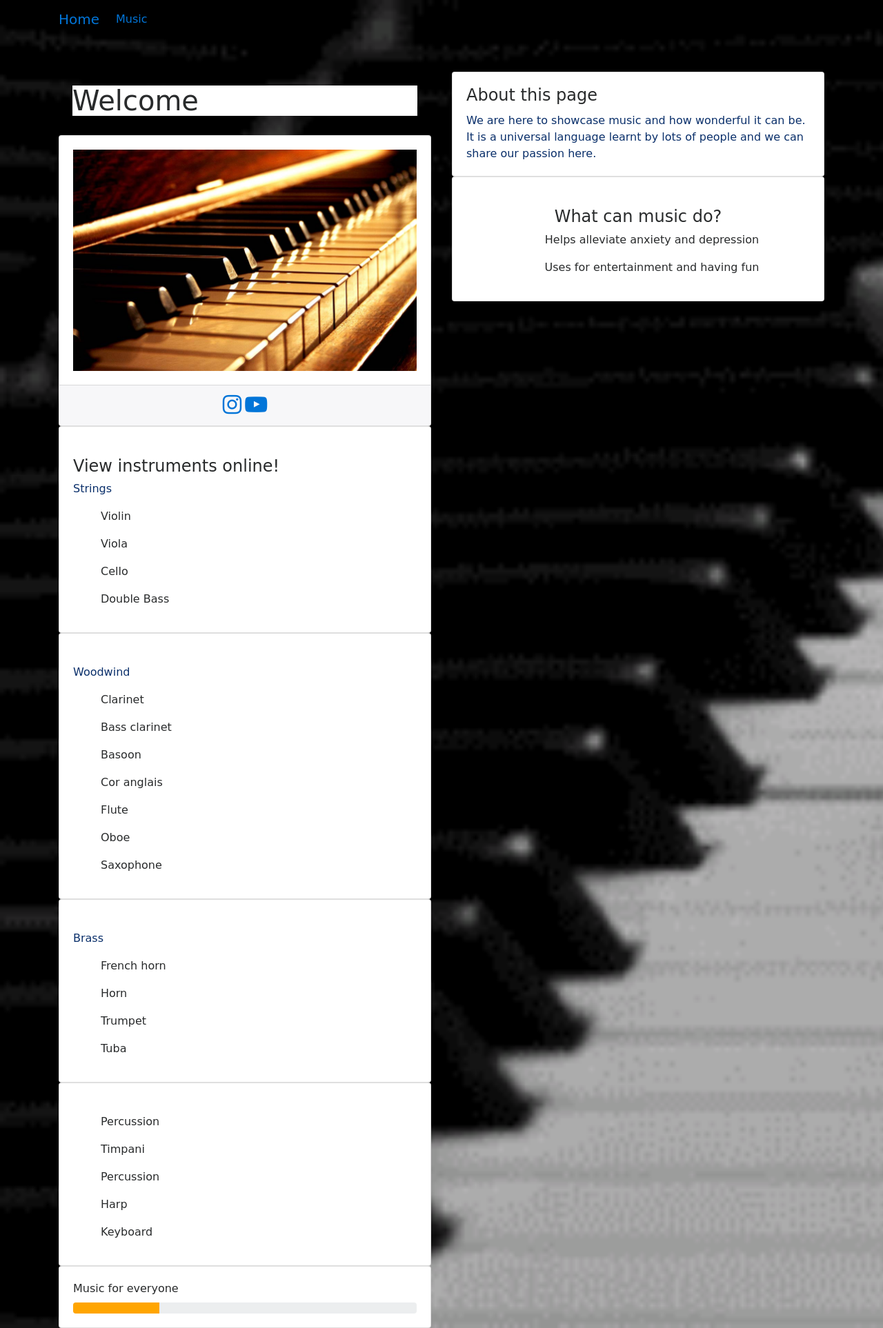
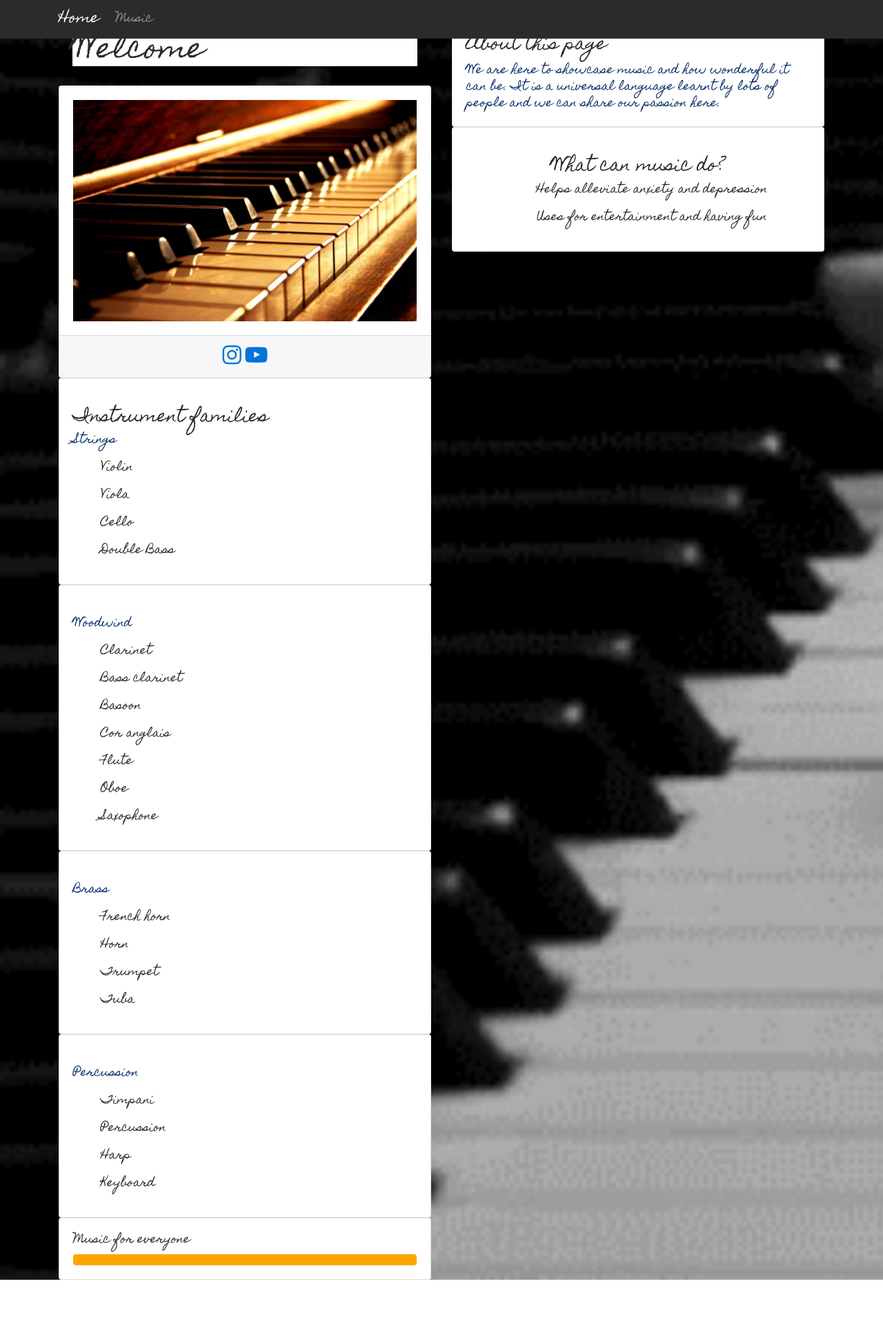
Before and after one commit to aishc176/aishc176.github.io, a plain HTML site: page about.html in a window 1280 px wide. Shown: the whole page at 69% size. After the commit the page ends 1856 px from the top, so only its background shows below. Drawn offline with nearby package versions, Linux system fonts and the light colour scheme.

Commit message:
Changed the font in music page & removed words
Changed to same font as homepage and removed "view instruments online".

```diff
--- a/about.html
+++ b/about.html
@@ -9,15 +9,23 @@
     	 <link rel="stylesheet" href="https://cdnjs.cloudflare.com/ajax/libs/animate.css/3.5.2/animate.css" />
 	</head>
 	<body>
-		<nav class="navbar navbar-toggleable-md my-nav mb-5">
-			<div class="container">
+		<link href="https://fonts.googleapis.com/css?family=Homemade+Apple" rel="stylesheet">
+		<nav class="navbar navbar-toggleable-md my-nav mb-3">
+		<nav class="navbar navbar-toggleable-md my-nav mb-3 navbar-inverse fixed-top bg-inverse">
+      <button class="navbar-toggler navbar-toggler-right" type="button" data-toggle="collapse" aria-label="Toggle navigation">
+        <span class="navbar-toggler-icon"></span>
+
+      </button>
+
+      <div class="container">
 				<a href="index.html" class="navbar-brand">Home</a>
 				<ul class="nav navbar-nav">
 					<li class="nav-item">
-						<a href="#" class="nav-link">Music</a>
+						<a href="about.html" class="nav-link">Music</a>
 					</li>
 				</ul>
-			</div>
+		</div>
+		</nav>
 
 		</nav>
 		<div class="container">
@@ -27,8 +35,7 @@
 
 						<div class="card-block">
 						<h1 style="background-color:White;">Welcome</h1>
-
-						</div>
+					</div>
 
 						<div class="card text-center">
 							<div class="card-block">
@@ -48,7 +55,7 @@
 							<div class="card text-left">
 								<div class="card-block">
 									<img class="square">
-									<h4>View instruments online!</h4>
+									<h4>Instrument families</h4>
 									<p>Strings</p>
 									<a href="https://virtualpiano.net/" target="_blank" target="left"></a>
 									<ul>Violin</ul>
@@ -83,10 +90,10 @@
 							</div>
 						</div>
 
-						<div class="card text-left">
+							<div class="card text-left">
 							<div class="card-block">
 									<img class="square">
-									<ul>Percussion</ul>
+									<p>Percussion</p>
 									<ul>Timpani</ul>
 									<ul>Percussion</ul>
 									<ul>Harp</ul>
@@ -99,7 +106,7 @@
 								<div class="card-block">
 									<label> Music for everyone</label>
 									<div class="progress">
-										<div class="progress-bar presents-progress" role="progress-bar" style="width: 25%">
+										<div class="progress-bar presents-progress" role="progress-bar" style="width: 100%">
 									</div>
 								</div>
 							</div>
--- a/css/style.css
+++ b/css/style.css
@@ -30,6 +30,7 @@ p {
 font-family: 'Homemade Apple', cursive;
 color: gold;
 background-color: transparent; !important;
+text-align: center
 }
 
 .coverbox {
```
Also changed, not shown: index.html (+21 -6 lines), img/piano.jpeg.
